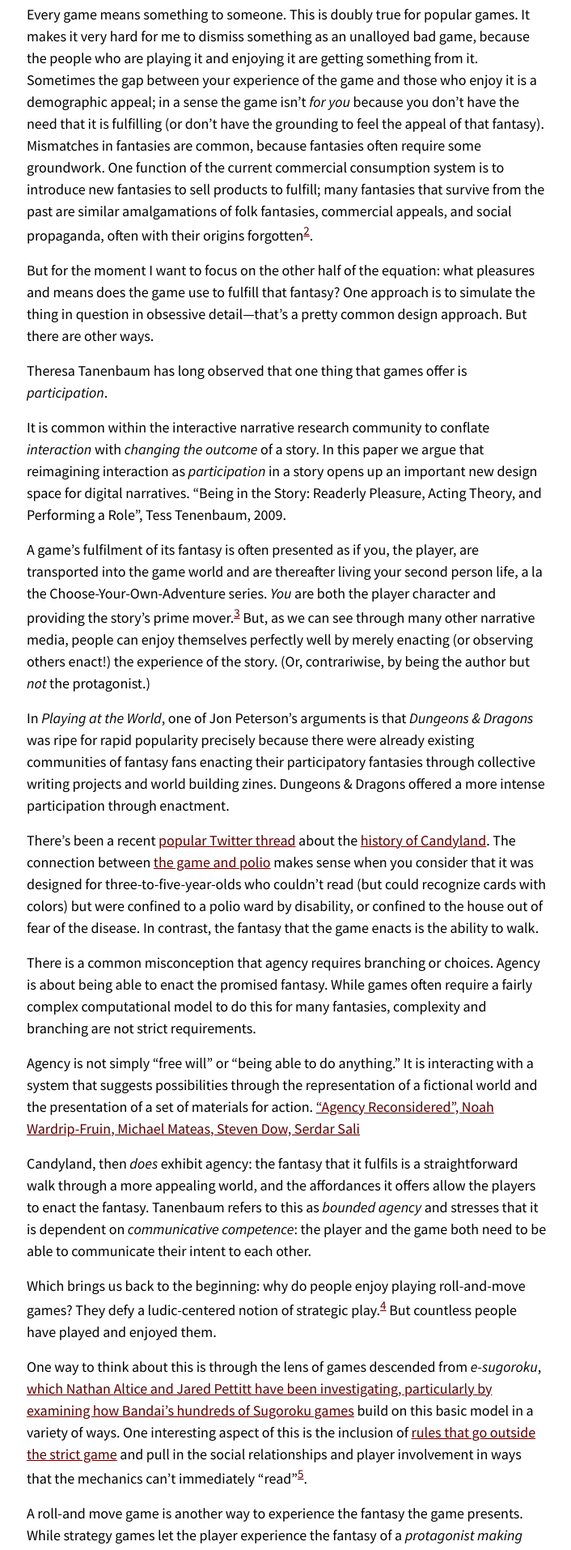
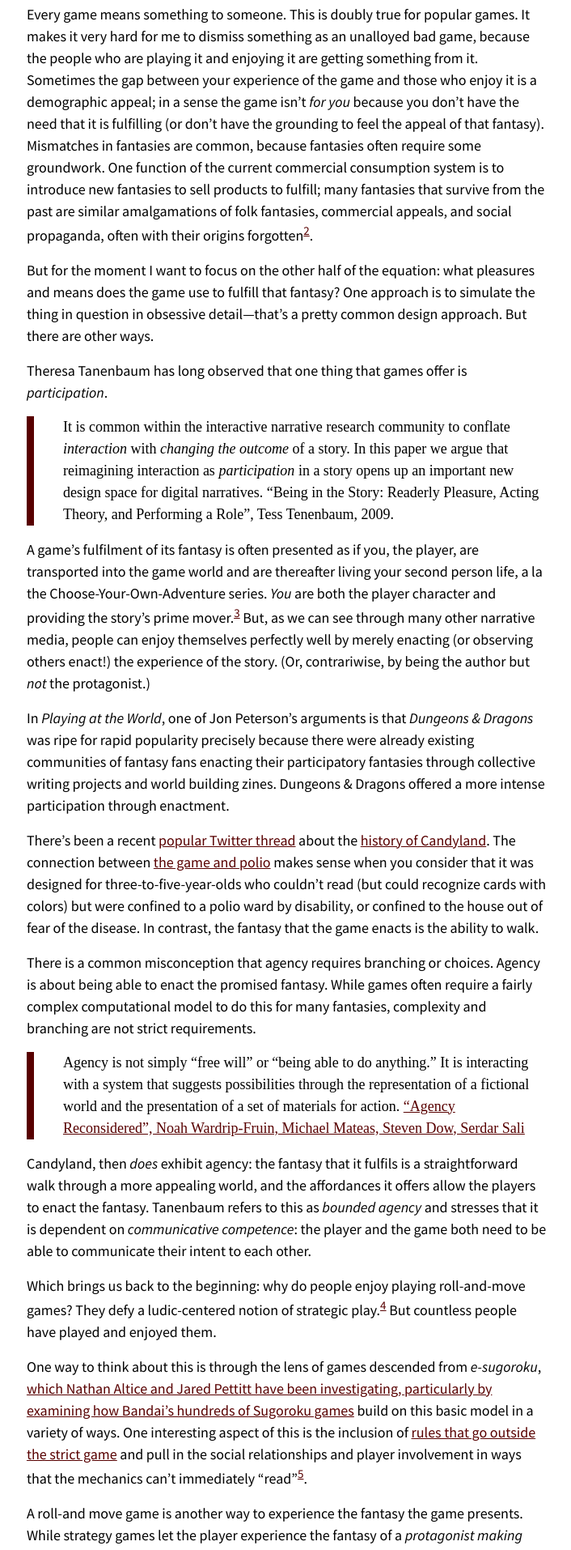
Before and after one commit to mixedinitiatives/mixedinitiatives.github.io, a Jekyll site: the page built from _posts/2021-03-20-participation-in-imagination.md, in a window 1280 px wide. Shown: the part 349-2263 px from the top of the page at 81% size, without its empty margins (285-991 px from the left). Built offline with Jekyll 4.4.1, drawn with Linux system fonts in a browser that asks for light colours.

Commit message:
add blockquote css

```diff
--- a/_layouts/page.html
+++ b/_layouts/page.html
@@ -48,6 +48,13 @@
 
   /* post-specific */
   .post-header { margin-bottom: 1rem; }
+
+  blockquote {
+    font-family: serif;
+    font-size: large;
+    padding-left: 2em;
+    border-left: 0.5em solid #580000;
+  }
   </style>
 </head>
 <body>
--- a/_posts/2021-03-20-participation-in-imagination.md
+++ b/_posts/2021-03-20-participation-in-imagination.md
@@ -13,7 +13,10 @@ But for the moment I want to focus on the other half of the equation: what pleas
 Theresa Tanenbaum has long observed that one thing that games offer is _participation_.
 
 > It is common within the interactive narrative research community to
-conflate _interaction_ with _changing the outcome_ of a story. In this paper we argue that reimagining interaction as _participation_ in a story opens up an important new design space for digital narratives. "Being in the Story: Readerly Pleasure, Acting Theory, and Performing a Role", Tess Tenenbaum, 2009.
+> conflate _interaction_ with _changing the outcome_ of a story. In this paper
+> we argue that reimagining interaction as _participation_ in a story opens up
+> an important new design space for digital narratives.
+> "Being in the Story: Readerly Pleasure, Acting Theory, and Performing a Role", Tess Tenenbaum, 2009.
 
 A game's fulfilment of its fantasy is often presented as if you, the player, are transported into the game world and are thereafter living your second person life, a la the Choose-Your-Own-Adventure series. _You_ are both the player character and providing the story's prime mover.[^secondperson] But, as we can see through many other narrative media, people can enjoy themselves perfectly well by merely enacting (or observing others enact!) the experience of the story. (Or, contrariwise, by being the author but _not_ the protagonist.)
 
@@ -24,11 +27,12 @@ There's been a recent [popular Twitter thread](https://twitter.com/DasBrieger/st
 There is a common misconception that agency requires branching or choices. Agency is about being able to enact the promised fantasy. While games often require a fairly complex computational model to do this for many fantasies, complexity and branching are not strict requirements.
 
 > Agency is not simply "free will" or "being able to do
-anything." It is interacting with a system that suggests
-possibilities through the representation of a fictional
-world and the presentation of a set of materials for
-action. ["Agency Reconsidered", Noah Wardrip-Fruin, Michael Mateas,
-Steven Dow, Serdar Sali](http://citeseerx.ist.psu.edu/viewdoc/download?doi=10.1.1.190.1393&rep=rep1&type=pdf)
+> anything." It is interacting with a system that suggests
+> possibilities through the representation of a fictional
+> world and the presentation of a set of materials for
+> action.
+> ["Agency Reconsidered", Noah Wardrip-Fruin, Michael Mateas,
+> Steven Dow, Serdar Sali](http://citeseerx.ist.psu.edu/viewdoc/download?doi=10.1.1.190.1393&rep=rep1&type=pdf)
 
 Candyland, then _does_ exhibit agency: the fantasy that it fulfils is a straightforward walk through a more appealing world, and the affordances it offers allow the players to enact the fantasy. Tanenbaum refers to this as _bounded agency_ and stresses that it is dependent on _communicative competence_: the player and the game both need to be able to communicate their intent to each other.
 
```
